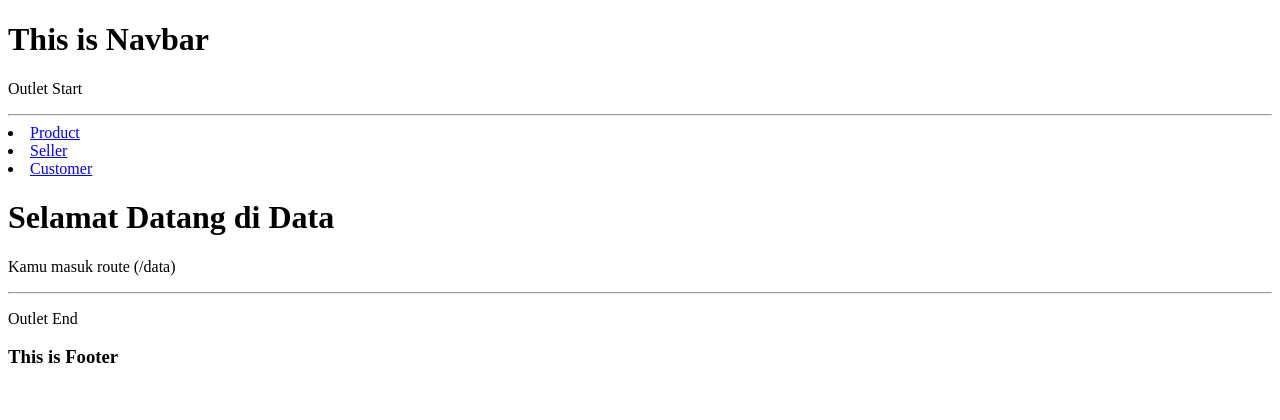
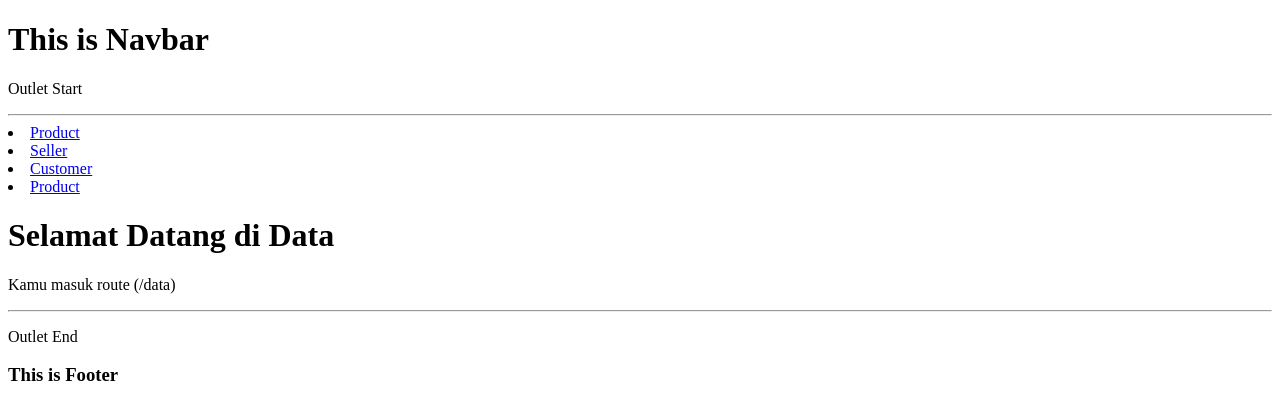
Before and after one commit to RivanFadlani/belajar-react, a React (Vite) app in the folder belajar-react-router/: page /data in a window 1280 px wide. Shown: the top 420 px of the page. Built offline with nearby package versions, Linux system fonts and the light colour scheme.

Commit message:
study(ch.2): Navigation p2 (Link to Dalam Bentuk Object)

```diff
--- a/belajar-react-router/src/pages/DataLayout.tsx
+++ b/belajar-react-router/src/pages/DataLayout.tsx
@@ -23,6 +23,18 @@ const DataLayout = () => {
         <li>
           <Link to="/data/customer">Customer</Link>
         </li>
+        {/* Link to dalam bentuk object */}
+        <li>
+          <Link
+            to={{
+              pathname: "/data/product",
+              search: "?category=shoes",
+              hash: "#top",
+            }}
+          >
+            Product
+          </Link>
+        </li>
       </div>
       <div>
         {/* Fungsinya kurang lebih mirip dengan React {children} */}
```
